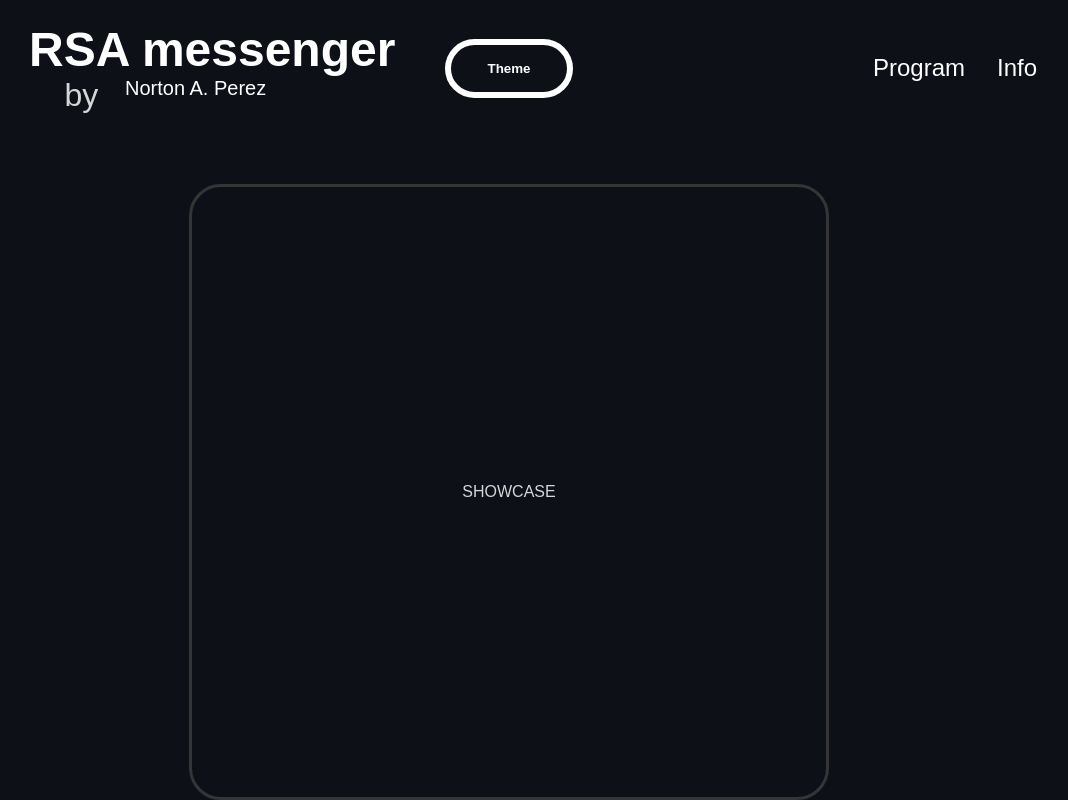
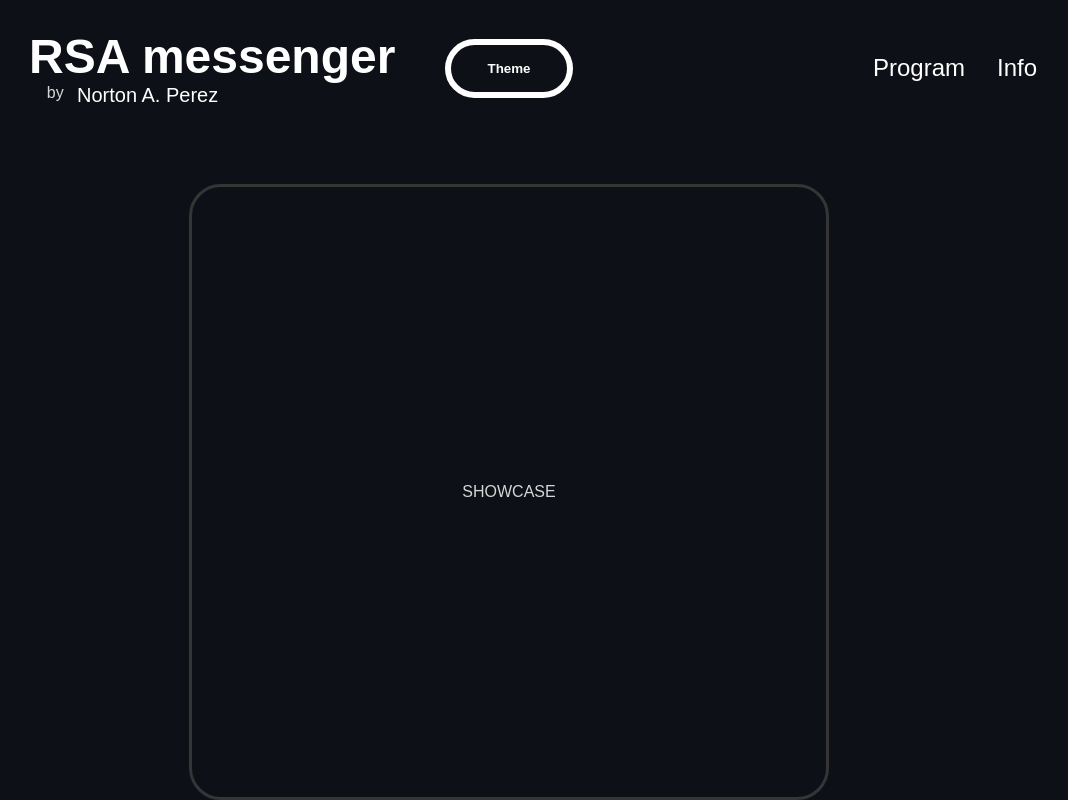
Before and after one commit to bit-nap/Portfolio, a plain HTML site: page projects/RSA/encryptMessages.html in a window 1280 px wide. Shown: the top 800 px of the page, without its empty margins (131-1199 px from the left). Drawn offline with Linux system fonts and the light colour scheme.

Commit message:
documentation and style changes

```diff
--- a/projects/RSA/encryptMessages.html
+++ b/projects/RSA/encryptMessages.html
@@ -13,7 +13,8 @@
     <nav>
         <div>
             <h1>RSA messenger</h1>
-            <div style="display: flex; flex-direction: row;">
+            <!-- the div below is how every credit below h1 should look -->
+            <div style="display: flex; flex-direction: row; font-size: 1rem;">
                 <p>&nbsp;&nbsp;&nbsp; by &nbsp;&nbsp;
                     <a href="../../index.html">
                         <p style="font-size: 1.25rem;">Norton A. Perez</p>
```
